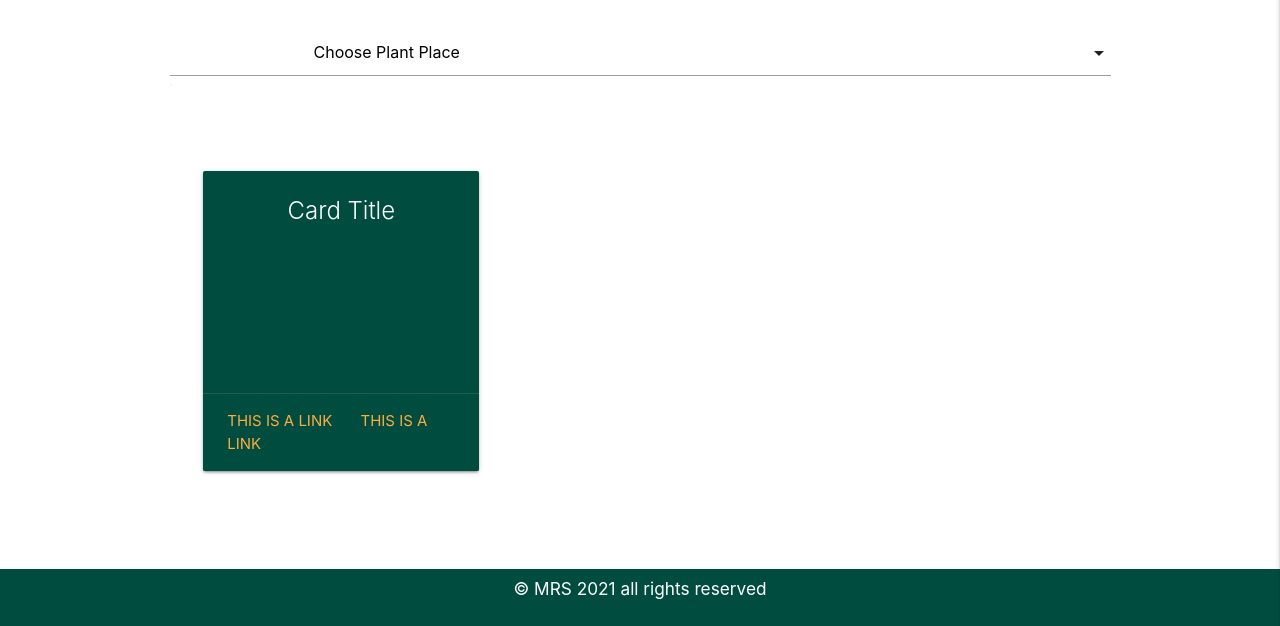
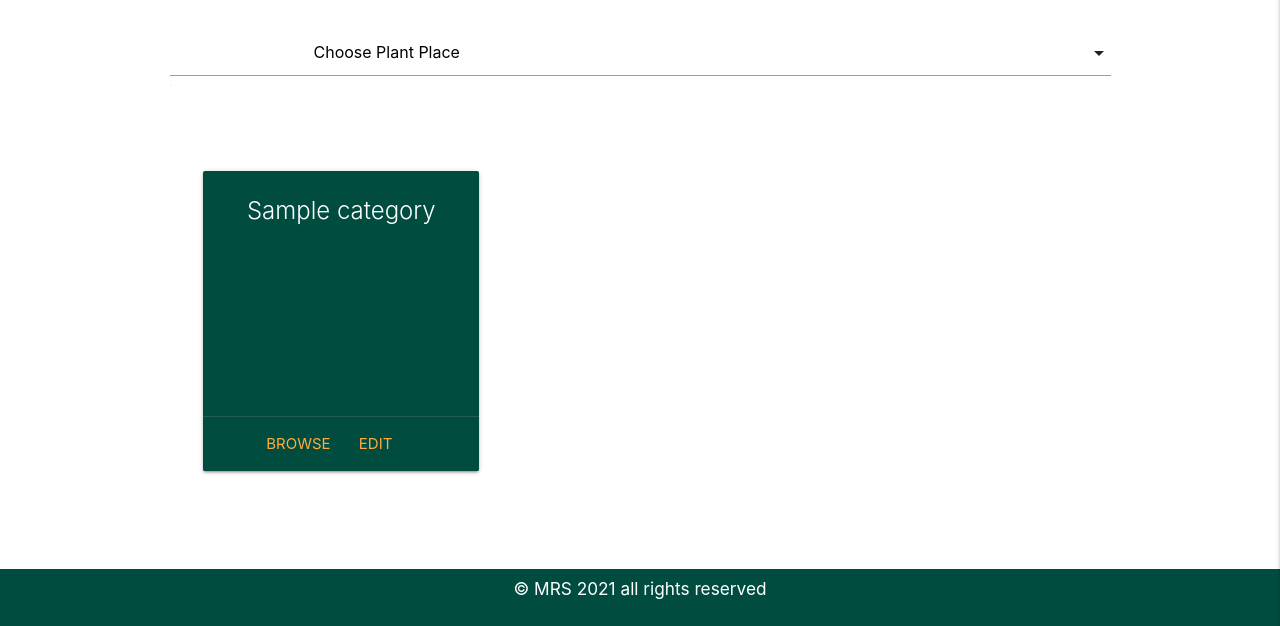
Before and after one commit to madatoo/plantarium-ms3, a Flask app: page /all_plants in a window 1280 px wide. Shown: the part 196-822 px from the top of the page. Run offline with Flask 2, Linux system fonts and the light colour scheme; a database or web service that is not in the repository returns one stand-in record (values such as "Sample title"); some libraries are stand-ins or nearby versions.

Commit message:
styling the all plant page

```diff
--- a/templates/all_plants.html
+++ b/templates/all_plants.html
@@ -29,17 +29,19 @@
     </div>
     <div class="row">
         <!--browse by category name-->
-        <div class="col s12 m4">
-            <div class="card teal small darken-4">
-                <div class="card-content white-text center">
-                    <span class="card-title center">Card Title</span>
-                </div>
-                <div class="card-action">
-                  <a href="#">This is a link</a>
-                  <a href="#">This is a link</a>
+        {% for category in categories %}
+            <div class="col s12 m4">
+                <div class="card teal small darken-4 center-align">
+                    <div class="card-content white-text ">
+                        <span class="card-title">{{ category.category_name }}</span>
+                    </div>
+                    <div class="card-action">
+                    <a href="#">Browse</a>
+                    <a href="#">Edit</a>
+                    </div>
                 </div>
             </div>
-        </div>
+        {% endfor %}
     </div>
 </div>
 {% endblock %}
```
